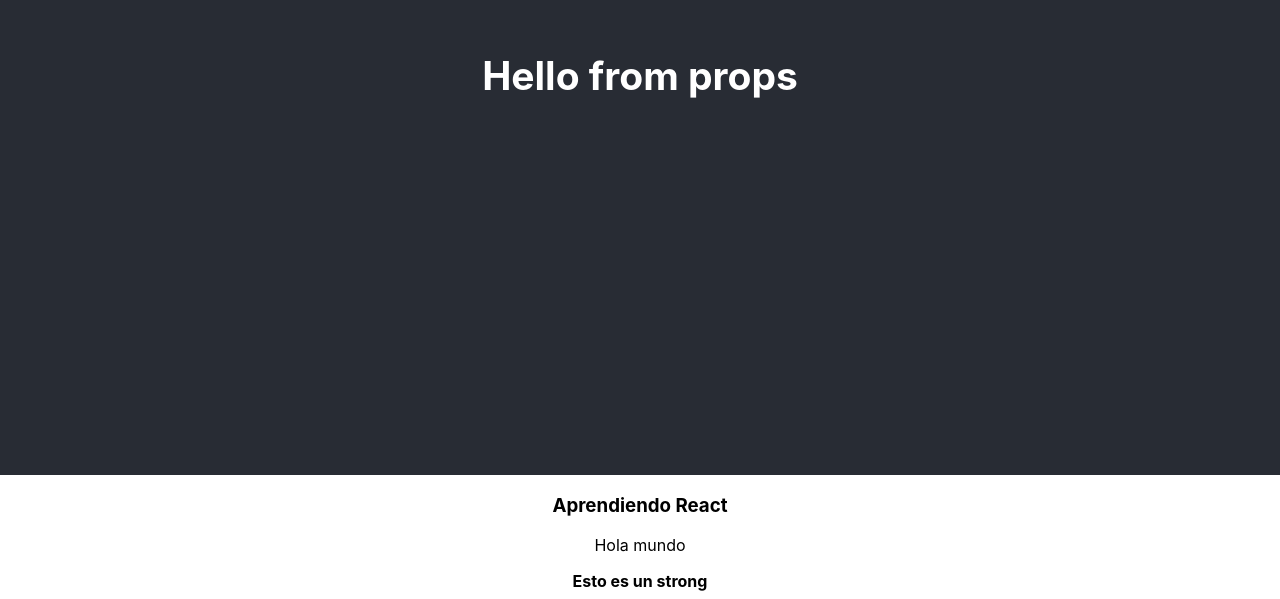
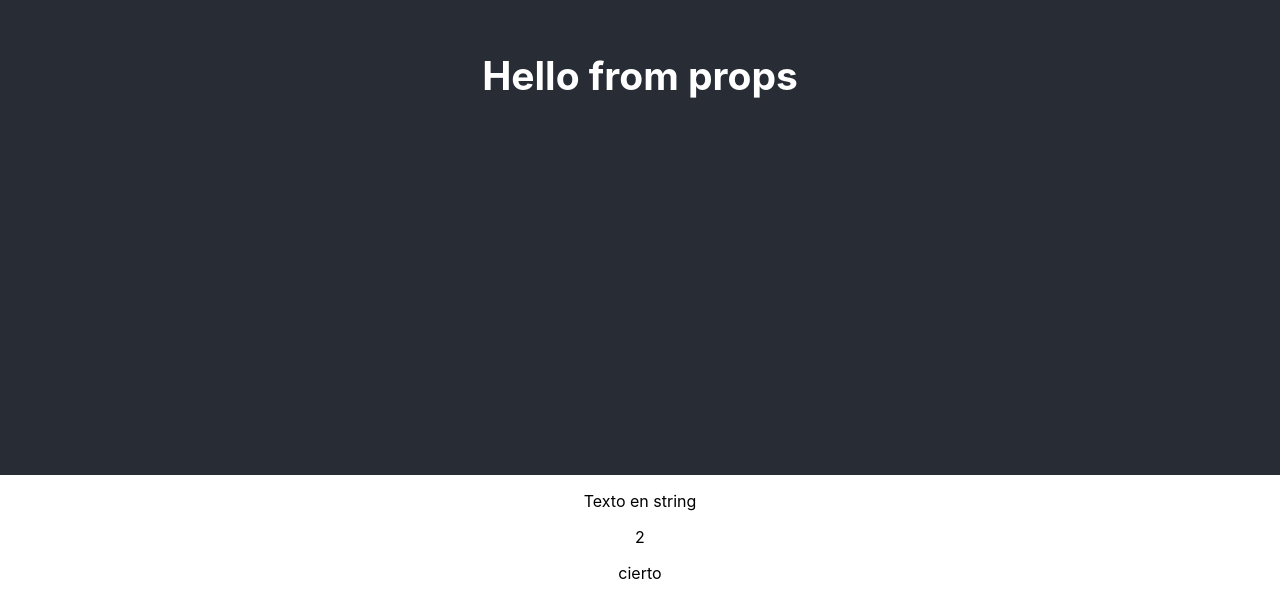
Before and after one commit to jimmy404/REACT-Udemy-Course, a React (Create React App) app: page / in a window 1280 px wide. Shown: the part 325-924 px from the top of the page. Built offline with nearby package versions, Linux system fonts and the light colour scheme.

Commit message:
Starting with props - App.js

```diff
--- a/src/App.js
+++ b/src/App.js
@@ -15,6 +15,20 @@ class Hello extends Component {
   }
 }
 
+class Text extends Component {
+  render () {
+        const textoSegunBool = this.props.boolean ? 'cierto' : 'falso';
+
+      return (
+        <div>
+            <p>{this.props.text}</p>
+            <p>{this.props.number}</p>
+            <p>{textoSegunBool}</p>
+        </div>
+    )
+  }
+}
+
 class App extends Component{
   render(){
     return (
@@ -23,9 +37,7 @@ class App extends Component{
           <img src="" alt=""/>
           <Hello title='Hello from props'/>
         </div>
-        <h3>Aprendiendo React</h3>
-        <p>Hola mundo</p>
-        <strong>Esto es un strong</strong>
+        <Text number={2} text='Texto en string' boolean/>
       </div>
     );
   }
```
